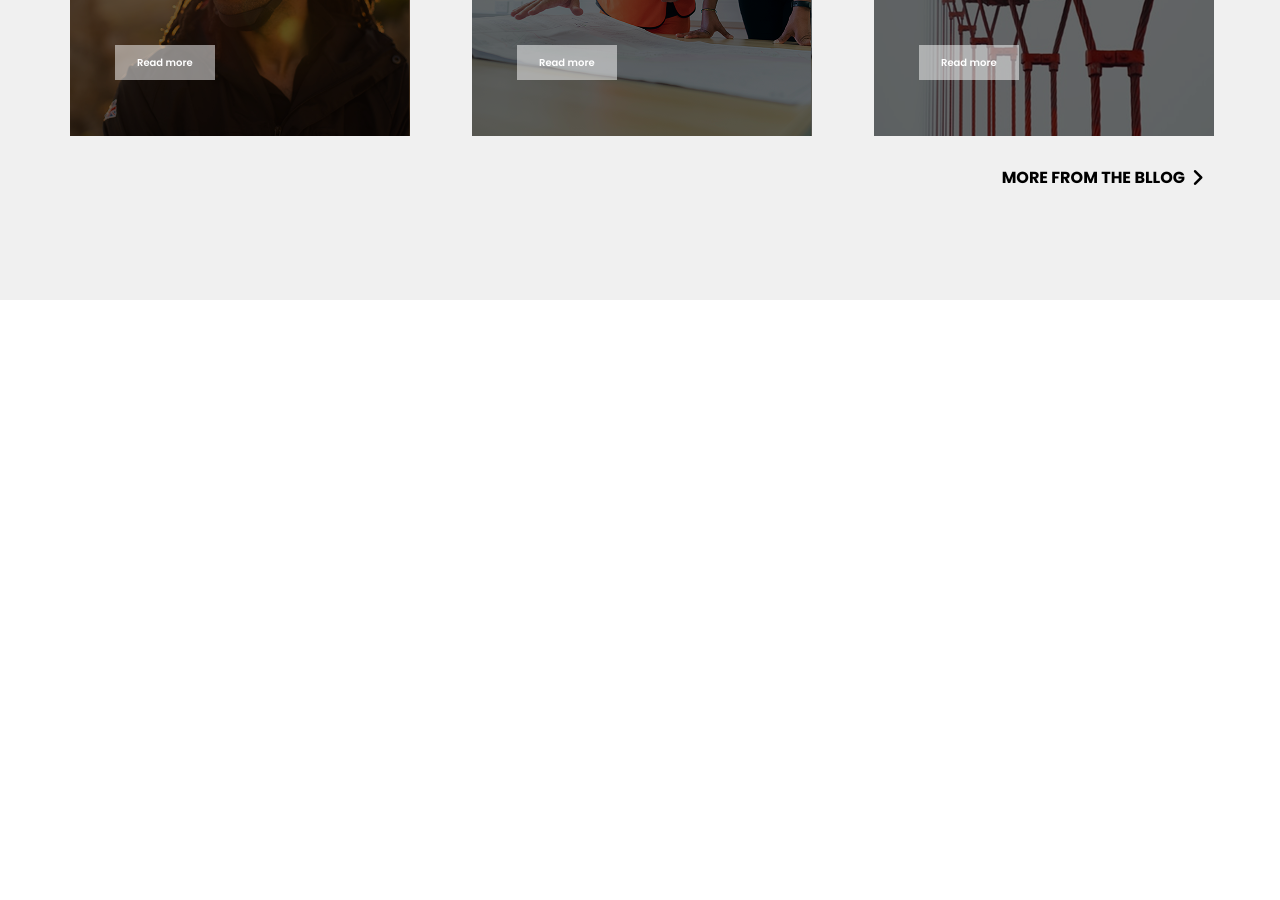
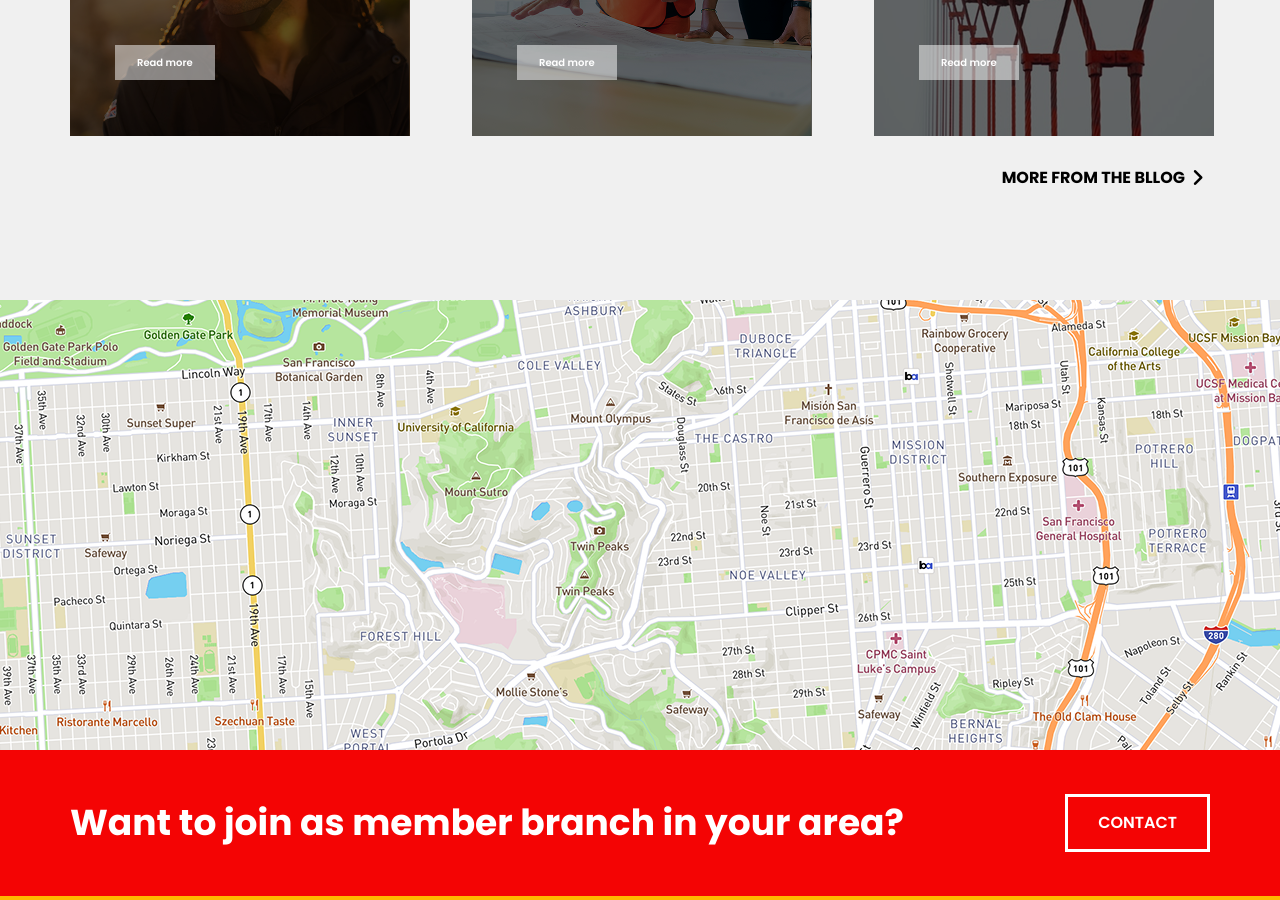
Before and after one commit to menabil/Petroil, a website: page index.html in a window 1280 px wide. Shown: the part 3804-4704 px from the top of the page. Before the commit the page ends 4104 px from the top, so only its background shows below. Drawn offline with Linux system fonts and the light colour scheme.

Commit message:
feat(map): add map section

```diff
--- a/index.html
+++ b/index.html
@@ -234,8 +234,21 @@
     </section>
     <!-- Blog -->
     <!-- Map -->
-    <section>
-        <div class=""></div>
+    <section class="bg-[#F40404]">
+      <div
+        class="bg-[url(../images/map.png)] h-[450px] bg-center bg-cover cursor-pointer"
+      ></div>
+      <div class="container flex justify-between py-11">
+        <h3 class="text-4xl text-white font-bold">
+          Want to join as member branch in your area?
+        </h3>
+        <button
+          class="text-white text-base font-semibold px-7.5 py-3.5 border-3 border-white cursor-pointer"
+        >
+          CONTACT
+        </button>
+      </div>
+      <div class="bg-[#FFB800] py-0.5"></div>
     </section>
     <!-- Map -->
   </body>
```
Also changed, not shown: src/output.css.
